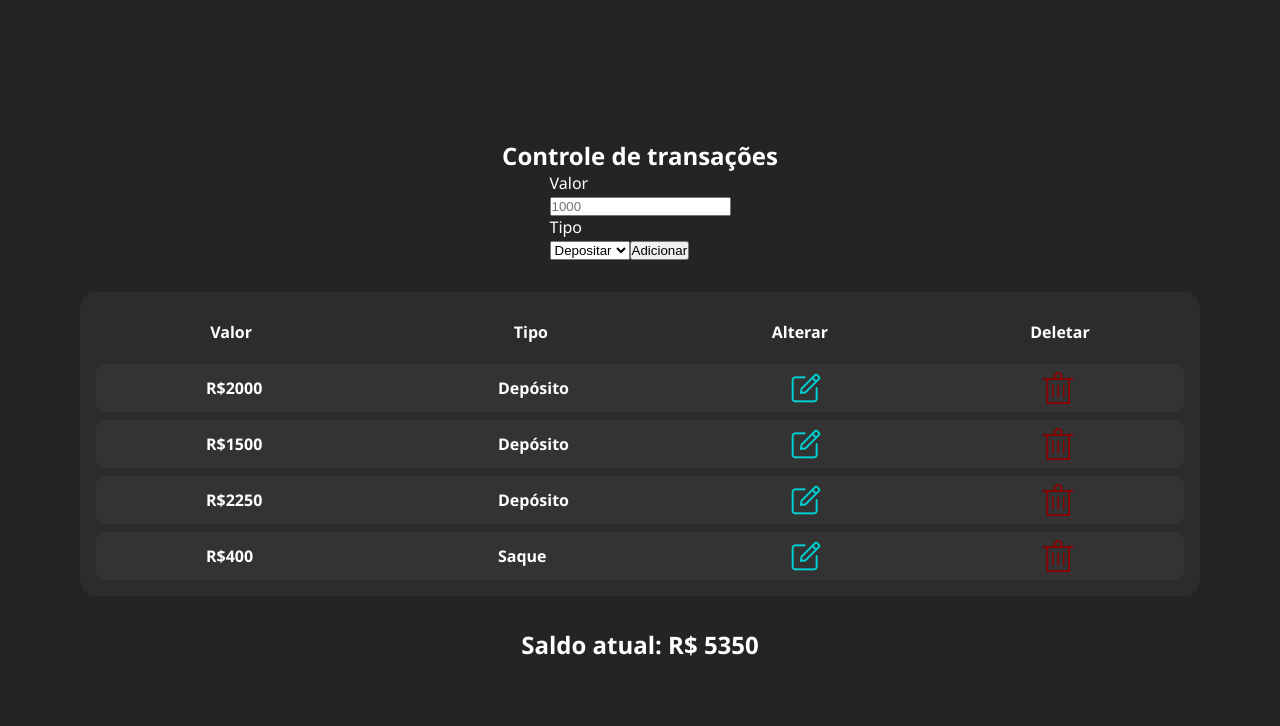
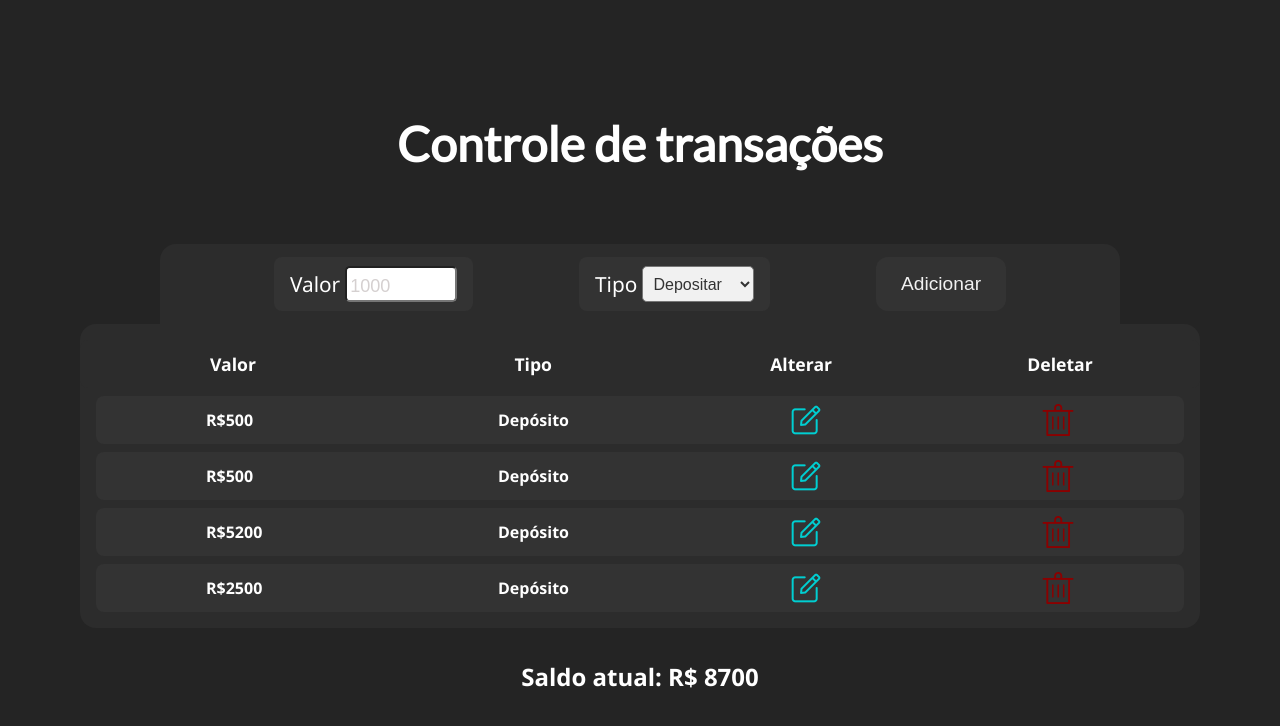
Before and after one commit to EricBrisola/-transactions-control, a React (Vite) app: page / in a window 1280 px wide. Shown: the top 726 px of the page. Built offline with nearby package versions, Linux system fonts and the light colour scheme; data requests are answered from the project's data file.

Commit message:
style: added style to main form

```diff
--- a/db.json
+++ b/db.json
@@ -1,24 +1,24 @@
 {
   "transactions": [
     {
-      "id": "17082",
-      "value": "2000",
+      "id": "76526",
+      "value": "500",
       "type": "deposit"
     },
     {
-      "id": "95326",
-      "value": "1500",
+      "id": "11881",
+      "value": "500",
       "type": "deposit"
     },
     {
-      "id": "32514",
-      "value": "2250",
+      "id": "20841",
+      "value": "5200",
       "type": "deposit"
     },
     {
-      "id": "90509",
-      "value": "400",
-      "type": "remove"
+      "id": "89197",
+      "value": "2500",
+      "type": "deposit"
     }
   ]
 }
--- a/src/App.css
+++ b/src/App.css
@@ -1,3 +1,5 @@
+@import url("https://fonts.googleapis.com/css2?family=Lato&display=swap");
+
 .App {
   min-height: 100vh;
   display: flex;
@@ -9,13 +11,21 @@
   color: #fff;
 }
 
+.app-title {
+  font-family: "Lato", sans-serif;
+  font-size: 3rem;
+  margin-bottom: 4.5rem;
+  margin-top: 0.5rem;
+}
+
 .transactions {
   display: flex;
   flex-direction: column;
   align-items: center;
   gap: 0.5rem;
   width: 70rem;
-  margin: 2rem 0 2rem 0;
+  margin-bottom: 2rem;
+  /* margin: 2rem 0 2rem 0; */
   padding: 1rem 0;
   border-radius: 1rem;
   background-color: #2c2c2c;
@@ -34,8 +44,9 @@
 }
 
 .header-titles {
-  width: 6rem;
+  width: 6.5rem;
   text-align: end;
+  font-size: 1.1rem;
 }
 
 #edit-header {
@@ -47,6 +58,5 @@
 }
 
 #value-header {
-  /* text-align: center; */
   padding-right: 1rem;
 }
--- a/src/components/TransactionForm/style.css
+++ b/src/components/TransactionForm/style.css
@@ -1,3 +1,82 @@
-.transaction-form {
+.main-form {
   display: flex;
+  align-items: center;
+  justify-content: space-evenly;
+  width: 60rem;
+  height: 5rem;
+  padding: 0.5rem;
+  border-top-right-radius: 1rem;
+  border-top-left-radius: 1rem;
+  color: #fff;
+  background-color: #2c2c2c;
+  font-weight: 500;
+  font-size: 1.3rem;
 }
+
+.value-label,
+.select-label {
+  display: flex;
+  align-items: center;
+  gap: 0.3rem;
+  background-color: #333333;
+  padding: 0.8rem 1rem;
+  height: 3.35rem;
+  border-radius: 0.5rem;
+  /* border: 1px solid #646cff; */
+}
+.value-input {
+  height: 2.2rem;
+  width: 7rem;
+  padding-left: 0.2rem;
+  padding-top: 0.3rem;
+  border-radius: 0.3rem;
+  font-size: 1.13rem;
+  color: #2c2c2c;
+}
+.value-input:focus {
+  outline: none;
+}
+.value-input::-webkit-inner-spin-button {
+  -webkit-appearance: none;
+}
+.value-input::placeholder {
+  color: #d5d0d0;
+}
+
+/* .select-label {
+  display: flex;
+  align-items: center;
+  gap: 0.3rem;
+  background-color: #333333;
+  padding: 0.8rem 1rem;
+  height: 3.35rem;
+  border-radius: 0.5rem;
+  /* border: 1px solid #646cff; */
+
+.select-input {
+  width: 7rem;
+  height: 2.2rem;
+  padding: 0.4rem;
+  font-size: 1rem;
+  border-radius: 0.3rem;
+  background-color: #f1f1f1;
+  color: #333;
+}
+
+.submit-button {
+  background-color: #333333;
+  color: #f1f1f1;
+  /* TODO: armazenar todas cores em variaveis e trocar fff por f1f1f1 */
+  height: 3.35rem;
+  padding: 0.6em 1.2em;
+  cursor: pointer;
+  border-radius: 0.75rem;
+  border: 2px solid transparent;
+  font-weight: 500;
+  font-size: 1.2rem;
+}
+.submit-button:hover {
+  /* margin-left: 0.3rem; */
+  border-color: #646cff;
+  transition: 0.4s;
+}
```
